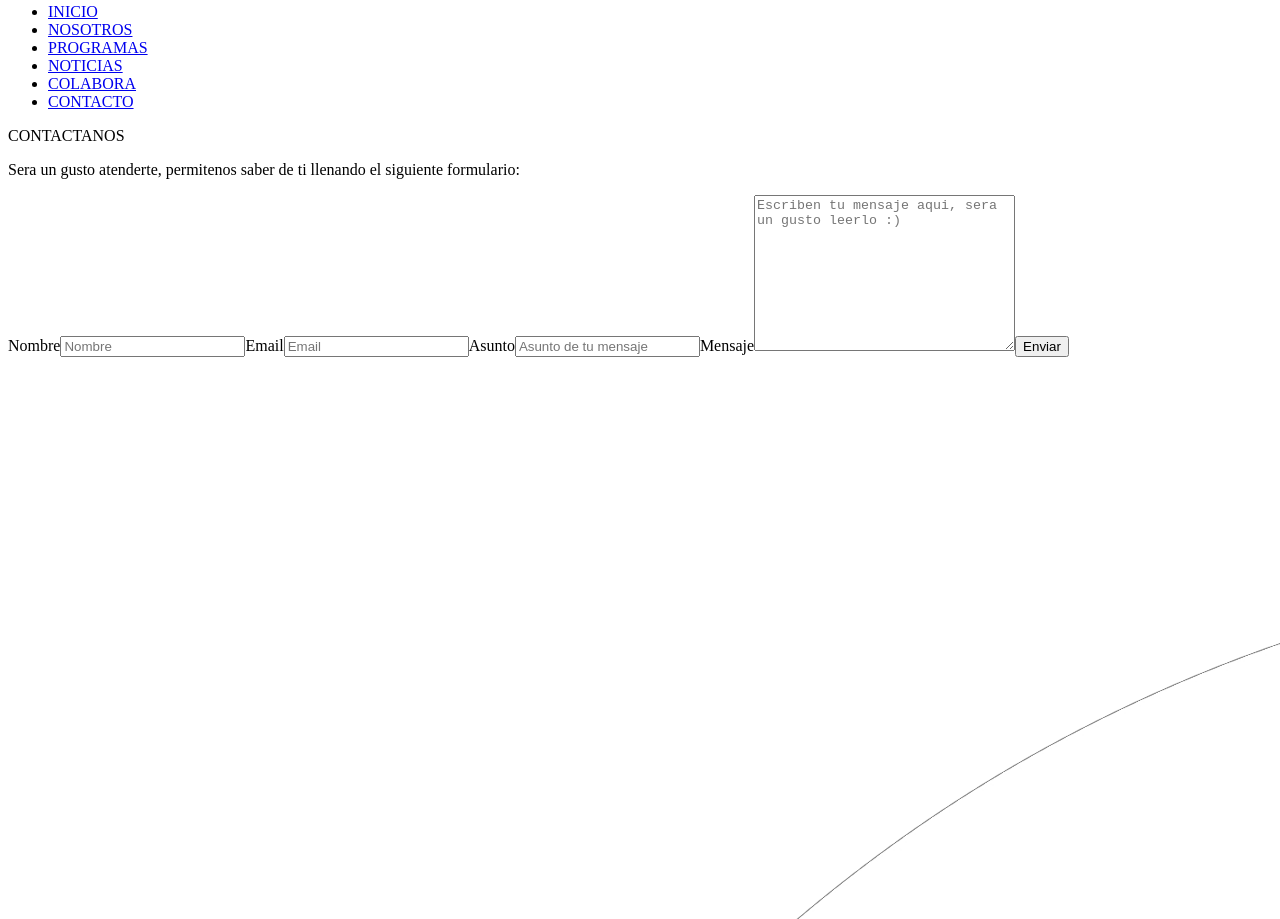
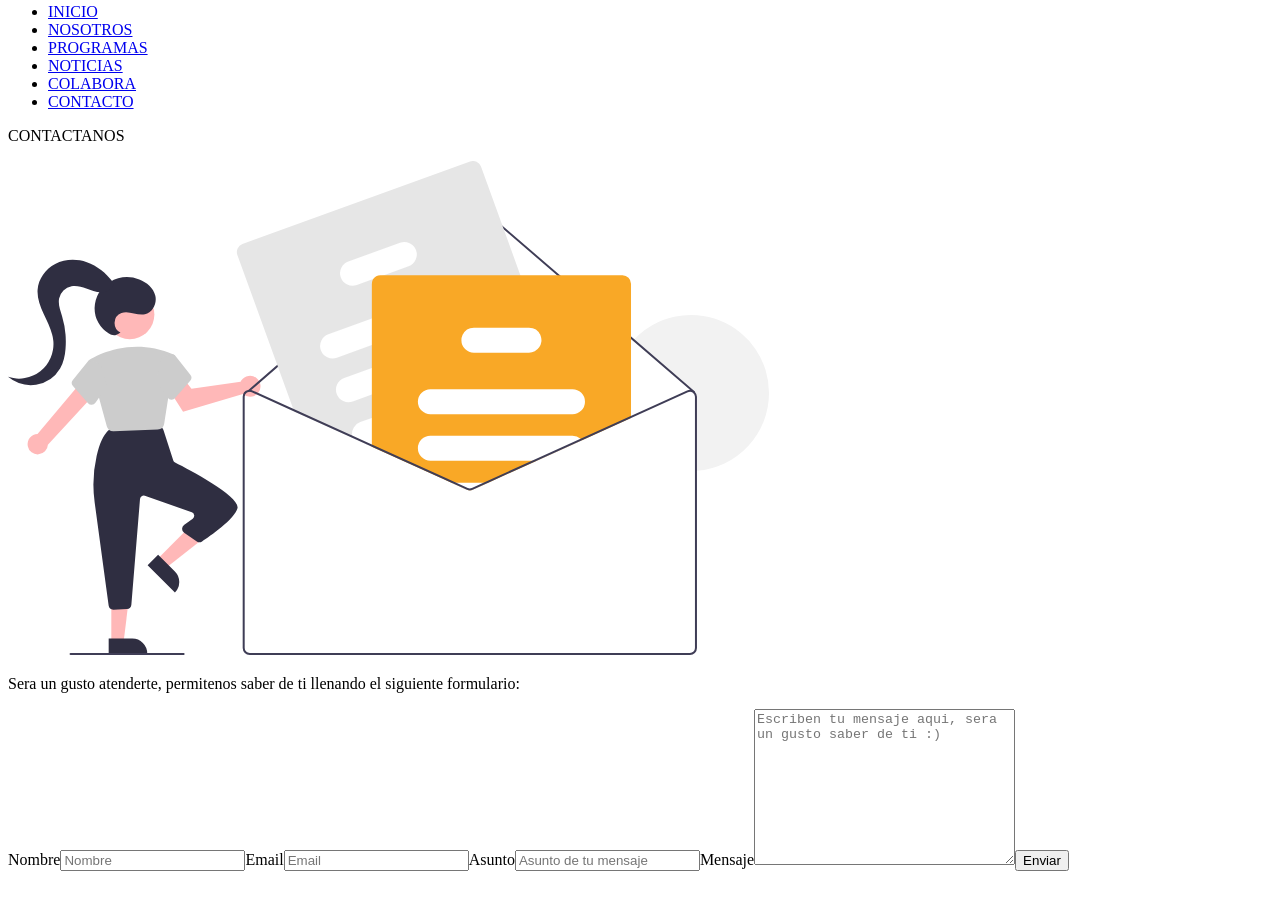
Before and after one commit to ing-arriola/gatsbyOng, a Gatsby site: page /contactus in a window 1280 px wide. Shown: the part 3477-4396 px from the top of the page. Built offline with nearby package versions, Linux system fonts and the light colour scheme; Gatsby itself is replaced by a stand-in of ours.

Commit message:
fixed styles on OngInfo and contact

```diff
--- a/src/Components/OngInfo.js
+++ b/src/Components/OngInfo.js
@@ -57,15 +57,12 @@ const OngInfo = () => {
     <div className="generic-section">
       {sortedArray.map((info, index) => (
         <article key={info.id} className="generic-inner row">
+          <p className="info-container--title">{info.name}</p>
           <div className="column image-align ">
             <img className="image-sections" src={images[index]} />
           </div>
 
           <div className="column">
-            <div className="info-container--title">
-              <p>{info.name}</p>
-            </div>
-
             <div>
               <div className={"ong-data-" + info.name}>
                 {info.name === "Valores" ? (
--- a/src/pages/contactus.js
+++ b/src/pages/contactus.js
@@ -1,9 +1,15 @@
 import React from "react"
 import Layout from "../Components/Layout"
+import contactImage from "../images/contact.svg"
+
 const contactus = () => {
   return (
     <Layout>
       <div className="form-container">
+        <div className="page-title">
+          <p>CONTACTANOS</p>
+          <img src={contactImage} className="contact-image"></img>
+        </div>
         <form
           name="contact"
           method="POST"
@@ -13,9 +19,7 @@ const contactus = () => {
           className="contact-form"
         >
           <input type="hidden" name="form-name" value="contact" />
-          <div className="page-title">
-            <p>CONTACTANOS</p>
-          </div>
+
           <div className="contact-form__description">
             <p className="contact-description">
               Sera un gusto atenderte, permitenos saber de ti llenando el
@@ -51,7 +55,7 @@ const contactus = () => {
           <textarea
             name="message"
             id="message"
-            placeholder="Escriben tu mensaje aqui, sera un gusto leerlo :)"
+            placeholder="Escriben tu mensaje aqui, sera un gusto saber de ti :)"
             cols="30"
             rows="10"
             required
--- a/src/styles/styles.css
+++ b/src/styles/styles.css
@@ -496,6 +496,13 @@ p {
   line-height: 1.6;
   margin: 1rem;
   text-transform: uppercase;
+  width: 100%;
+  text-align: center;
+  margin-top: 3rem;
+}
+
+.centrado {
+  text-align: center;
 }
 
 .info-container--description {
@@ -578,6 +585,7 @@ p {
   color: #000;
   font-size: clamp(2rem, 4vw, 4rem);
   text-align: center;
+  margin-top: 2rem;
 }
 
 .post-card {
@@ -759,22 +767,22 @@ p {
 
 .form-container {
   margin-top: 5rem;
-  width: 100vw;
+  width: 100%;
 
   margin: 0 auto auto 0;
   font-size: 2rem;
-  background-image: linear-gradient(to right bottom, #454855b4, #454855e5),
-    url(../images/contact.jpg);
-  background-size: cover;
-  background-position: top;
-  background-attachment: fixed;
+
   padding: 5rem;
+}
+
+.contact-image {
+  height: 20rem;
 }
 
 .contact-form {
   margin: 2rem auto;
 
-  width: 80%;
+  width: 70%;
   background: rgba(0, 0, 0, 0.507);
   color: #fff;
   display: flex;
@@ -914,6 +922,7 @@ label {
   display: flex;
   min-height: 100vh;
   padding-top: 5rem;
+  animation: moveFromBottom 1s cubic-bezier(0.3, 1.55, 0.79, 1.23);
 }
 
 .image-sections {
@@ -1021,6 +1030,9 @@ label {
   .image-sections {
     width: 30rem;
   }
+  .newsImages-container > img {
+    width: 30rem;
+  }
 }
 
 @media screen and (max-width: 550px) {
```
Also changed, not shown: src/images/LogRJFOLD.png (deleted), src/images/contact.svg (added), src/images/frontPage.svg (added).
